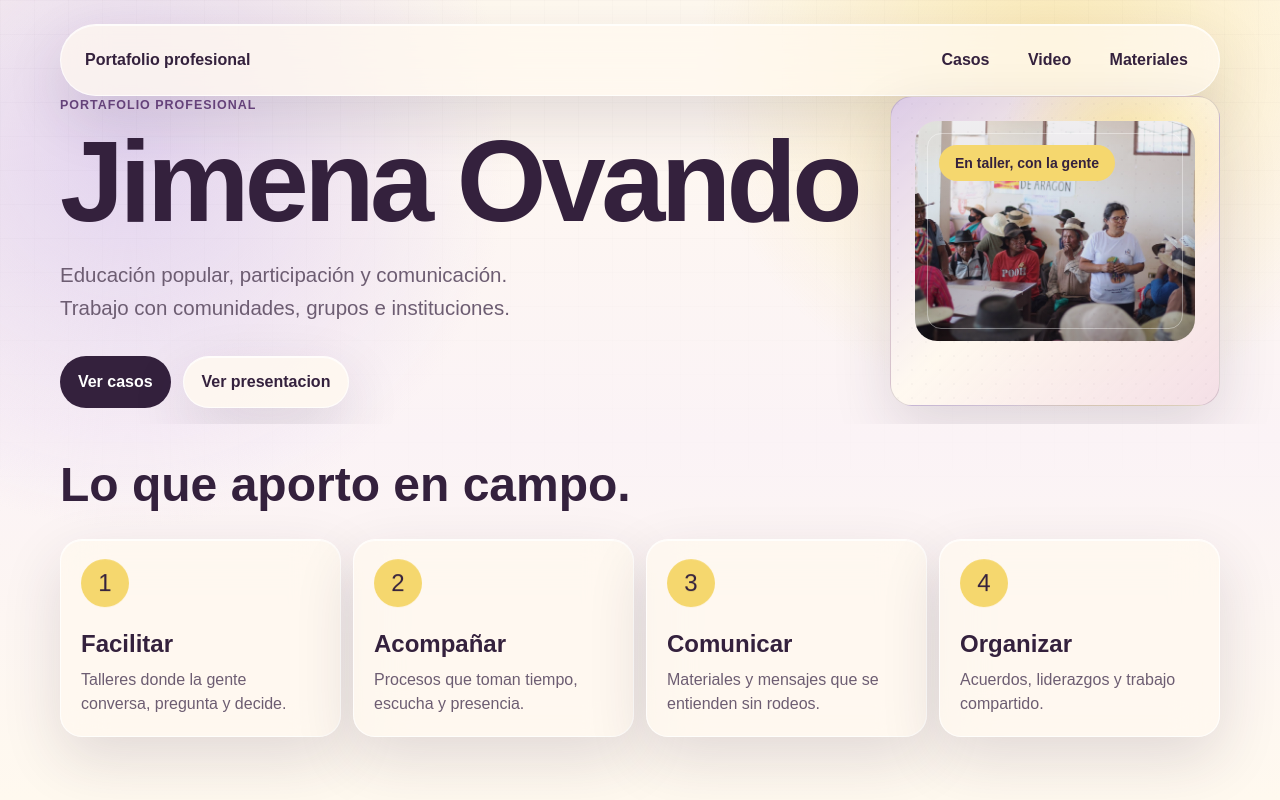
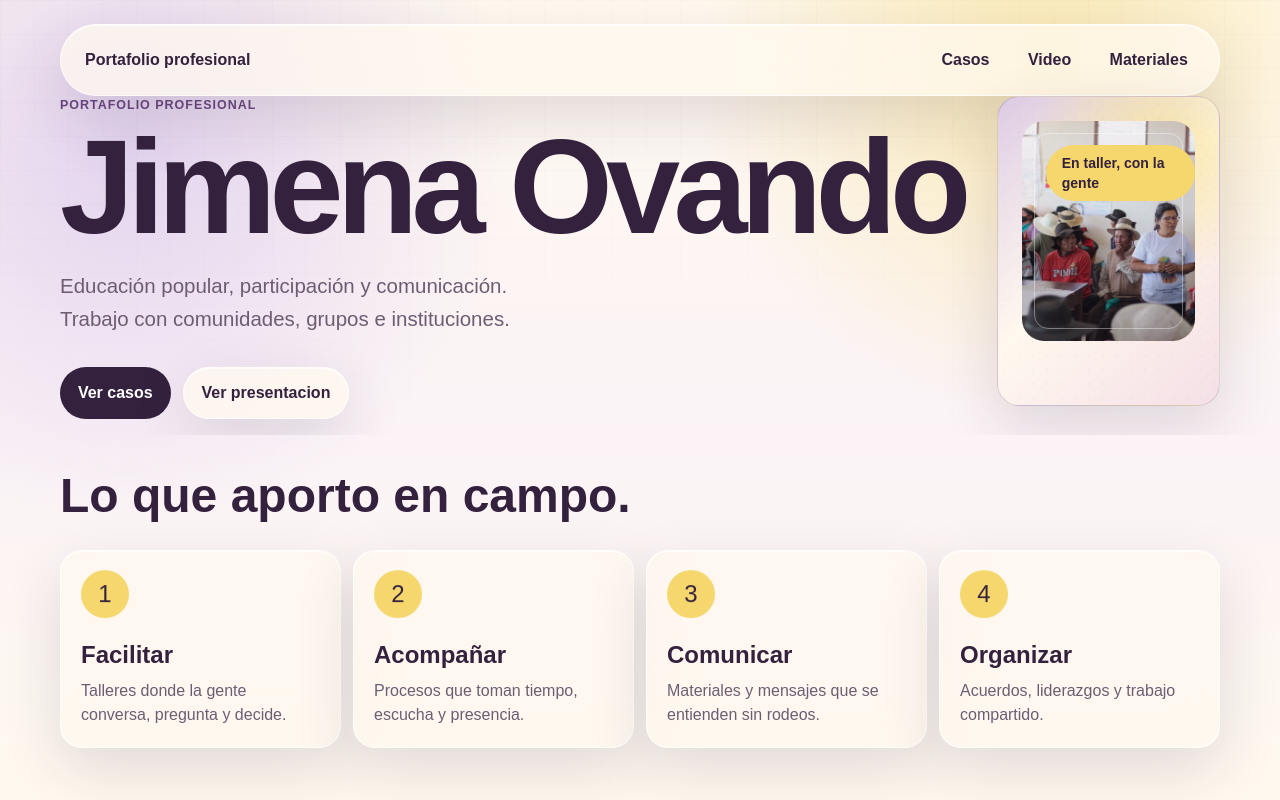
Before and after one commit to gustavomarinovando/jimena-portfolio, a Next.js app: page / in a window 1280 px wide. Shown: the top 800 px of the page. Built offline with nearby package versions, Linux system fonts and the light colour scheme.

Commit message:
Enlarge hero name and slow reveal

```diff
--- a/src/app/globals.css
+++ b/src/app/globals.css
@@ -116,12 +116,14 @@ a {
 }
 
 .hero-name {
-  font-size: clamp(3.2rem, 9vw, 8rem);
-  line-height: 0.9;
-  letter-spacing: -0.04em;
+  font-size: clamp(3.7rem, 10.4vw, 9.4rem);
+  line-height: 0.86;
+  letter-spacing: -0.05em;
   display: block;
   width: 100%;
+  max-width: 100%;
   white-space: nowrap;
+  animation: title-swell 900ms cubic-bezier(0.16, 1, 0.3, 1) both;
 }
 
 .word-line {
@@ -131,7 +133,7 @@ a {
 
 .hero-letter {
   display: inline-block;
-  animation: letter-rise 1.25s cubic-bezier(0.16, 1, 0.3, 1) both;
+  animation: letter-rise 1.65s cubic-bezier(0.16, 1, 0.3, 1) both;
 }
 
 .section-title {
@@ -576,11 +578,22 @@ a {
 @keyframes letter-rise {
   from {
     opacity: 0;
-    transform: translateY(1.1em);
+    transform: translateY(1.35em);
   }
   to {
     opacity: 1;
     transform: translateY(0);
+  }
+}
+
+@keyframes title-swell {
+  from {
+    opacity: 0;
+    transform: scale(0.985);
+  }
+  to {
+    opacity: 1;
+    transform: scale(1);
   }
 }
 
@@ -595,7 +608,7 @@ a {
   }
 
   .hero-name {
-    font-size: clamp(2.8rem, 12vw, 4.8rem);
+    font-size: clamp(3.1rem, 14vw, 5.4rem);
     line-height: 0.9;
   }
 
--- a/src/app/page.tsx
+++ b/src/app/page.tsx
@@ -45,7 +45,7 @@ export default function Home() {
           <div className="reveal">
             <p className="eyebrow">Portafolio profesional</p>
             <h1 className="display hero-name mt-4" aria-label="Jimena Ovando">
-              <span className="word-line">{animatedName("Jimena")} {" "}{animatedName("Ovando")}</span>
+              <span className="word-line">{animatedName("Jimena")}{" "}{animatedName("Ovando")}</span>
             </h1>
             <p className="lead mt-6 max-w-xl">
               <span className="block">Educación popular, participación y comunicación.</span>
@@ -275,7 +275,7 @@ function animatedName(value: string) {
     <span
       key={`${value}-${index}`}
       className="hero-letter"
-      style={{ animationDelay: `${index * 38}ms` }}
+      style={{ animationDelay: `${index * 52}ms` }}
     >
       {char}
     </span>
```
